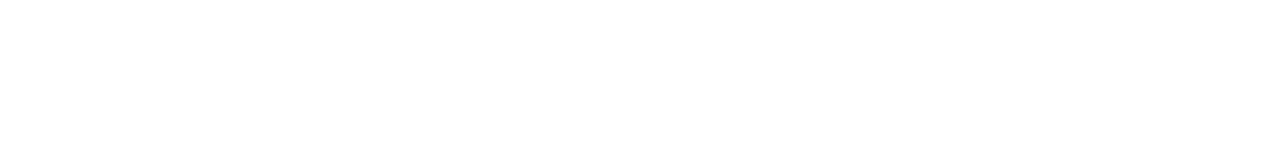
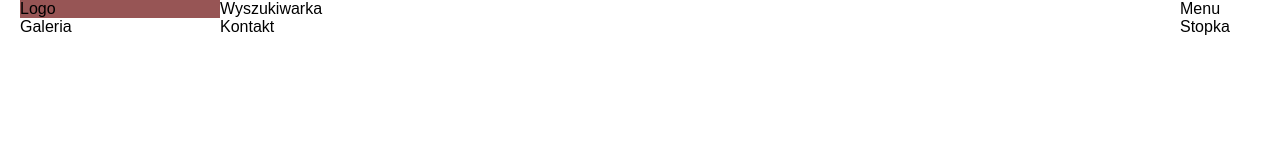
Before and after one commit to mczekajski/css-grid-sandbox, a plain HTML site: page index.html in a window 1280 px wide. Drawn offline with Linux system fonts and the light colour scheme.

Commit message:
Add scss file

```diff
--- a/index.html
+++ b/index.html
@@ -3,9 +3,19 @@
 <head>
     <meta charset="UTF-8">
     <meta name="viewport" content="width=device-width, initial-scale=1.0">
-    <title>Document</title>
+    <title>CSS Grid</title>
+    <link rel="stylesheet" href="css/style.css">
 </head>
 <body>
 
+    <div class="grid">
+        <section class="logo">Logo</section>
+        <section class="search">Wyszukiwarka</section>
+        <nav class="menu">Menu</nav>
+        <section class="gallery">Galeria</section>
+        <section class="contact">Kontakt</section>
+        <footer class="footer">Stopka</footer>
+    </div>
+
 </body>
 </html>
--- /dev/null
+++ b/scss/style.scss
@@ -0,0 +1,23 @@
+body {
+    margin: 0;
+    font-family: arial;
+}
+
+.grid {
+    display: grid;
+    grid-template-columns: minmax(120px, 200px) minmax(240px, 1fr) 80px;
+    grid-template-rows: auto 1fr auto auto;
+
+    // kontener
+    min-height: 100vh;
+    max-width: 1240px;
+    margin: 0 auto;
+}
+
+.logo {
+    grid-column-start: 1;
+    grid-column-end: 2;
+    grid-row-start: 1;
+    grid-row-end: 2;
+    background-color: rgb(151, 85, 85);
+}
```
Also changed, not shown: css/style.css (added), 1 other file.
